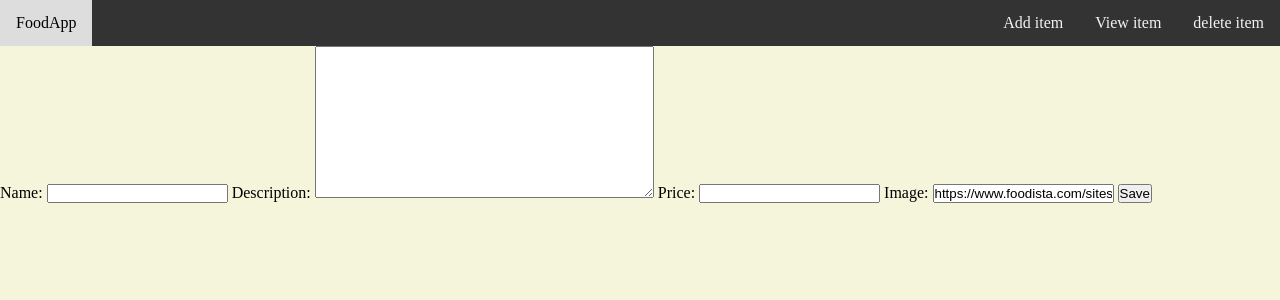
After one commit to WiseVizo/new, a Django app: page /food/add/ in a window 1280 px wide. The commit adds this page. Shown: the top 300 px of the page. Run offline with Django 4.2, Linux system fonts and the light colour scheme.

Commit message:
add items functionality added

```diff
--- /dev/null
+++ b/mysite/food/forms.py
@@ -0,0 +1,7 @@
+from django import forms
+from .models import Food
+
+class ItemForm(forms.ModelForm):
+    class Meta:
+        model = Food
+        fields = ["name", "description", "price", "image",]
--- a/mysite/food/templates/food/base.html
+++ b/mysite/food/templates/food/base.html
@@ -12,9 +12,10 @@
 <body>
     <div class="navbar">
     <a id="brand-name" href="#">FoodApp</a>
-    <a href="#">Add item</a>
+
     <a href="#">delete item</a>
     <a href="#">View item</a>
+    <a href="{% url 'food:create_item' %}">Add item</a>
     </div>
     {% block content %}
     {% endblock %}
--- /dev/null
+++ b/mysite/food/templates/food/item_form.html
@@ -0,0 +1,8 @@
+{% extends 'food/base.html' %}
+{% block content %}
+<form method="post">
+    {%csrf_token%}
+    {{form}}
+    <button type="submit" >Save</button>
+</form>
+{% endblock %}
--- a/mysite/food/urls.py
+++ b/mysite/food/urls.py
@@ -1,7 +1,10 @@
 from django.urls import path
 from . import views
+app_name = 'food'
 urlpatterns = [
     path('', views.list_all_foods, name="list_all_foods"),
     path('<int:food_id>/', views.details, name="details"),
     path('greet/', views.greet, name="greet"),
+    # for adding items
+    path('add/', views.create_item, name="create_item"),
 ]
--- a/mysite/food/views.py
+++ b/mysite/food/views.py
@@ -1,6 +1,7 @@
-from django.shortcuts import render, HttpResponse
+from django.shortcuts import redirect, render, HttpResponse
 from .models import Food
 from django.template import loader
+from .forms import ItemForm
 # Create your views here.
 def greet(request):
     return HttpResponse("Hello! Welcome to our food ordering platform.")
@@ -20,3 +21,13 @@
         "food": food,
     }
     return render(request, "food/details.html", context)
+
+def create_item(request):
+    form = ItemForm(request.POST or None)
+    if form.is_valid():
+        form.save()
+        return redirect("food:list_all_foods")
+    context = {
+        'form': form,
+    }
+    return render(request, "food/item_form.html", context)
```
Also changed, not shown: mysite/db.sqlite3.
